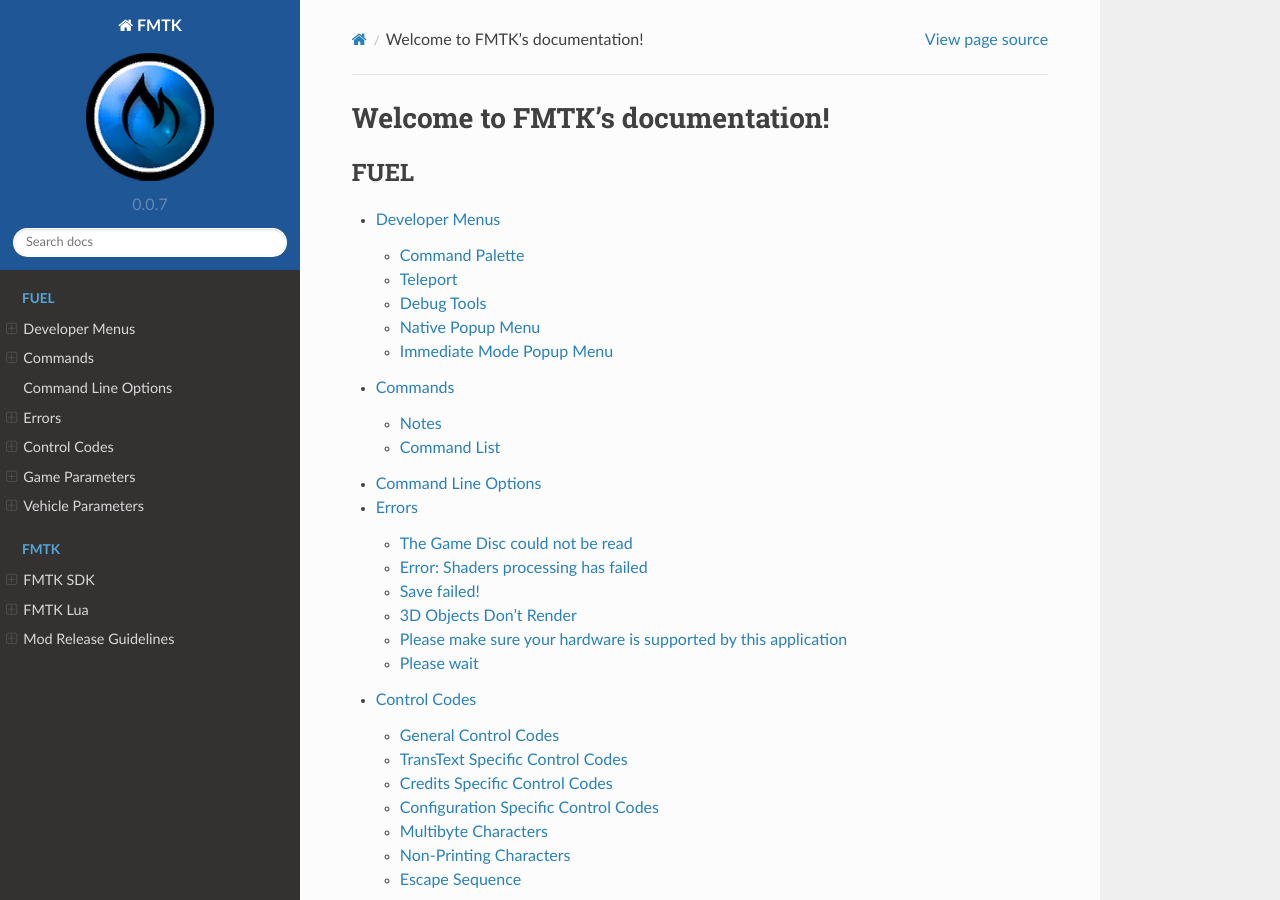
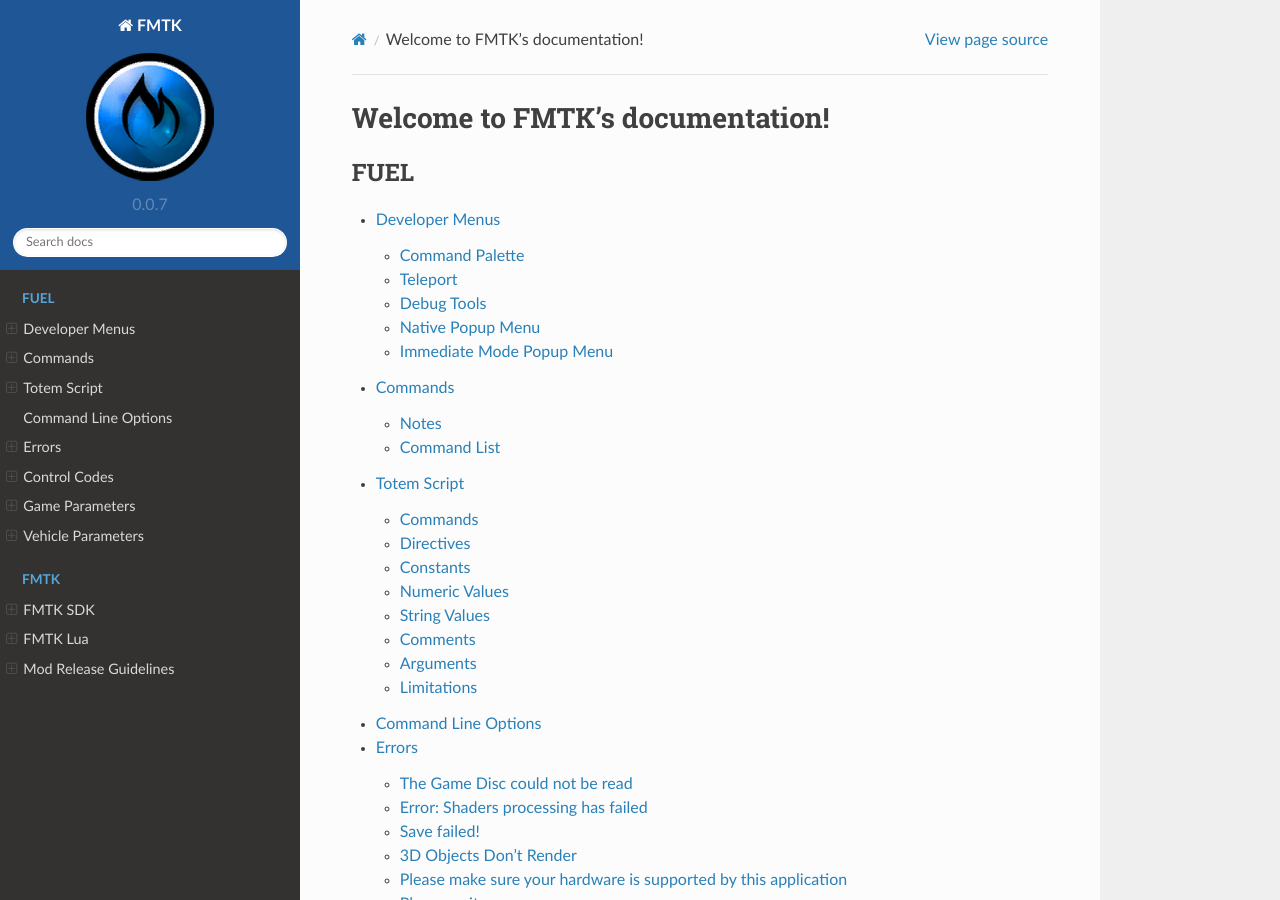
Before and after one commit to widberg/fmtk, a Sphinx documentation site: the page built from docs/source/index.rst, in a window 1280 px wide and 900 px high. Built offline with Sphinx 7.4.7 and the Read the Docs theme 2.0.0, drawn with Linux system fonts in a browser that asks for light colours; some of the changed lines change nothing that is shown.

Commit message:
Add Totem Script documentation

```diff
--- /dev/null
+++ b/docs/source/fueltotemscript.rst
@@ -0,0 +1,152 @@
+Totem Script
+============
+
+Totem Script is a shell-like scripting language used in FUEL. Most of the textual game files are Totem Script scripts. Two of the extensions used for Totem Script are ``.tsc`` (Totem Script) and ``.pc`` in the ``trtext`` directory. In addition to being used in game files, the language is used in the in-game console and programmatically throughout the game executable. Each line a Totem Script file is executed sequentially. If a line fails to execute then it is ignored and execution continues with the next line. Whitespace is ignored.
+
+Command arguments have two types. The first type is a numeric argument. Numeric arguments are backed by a float value but in practice they are used as integers, booleans, and floats. The second type is a string argument. String arguments are unsurprisingly backed by a C-string value.
+
+Commands
+--------
+
+ :ref:`Commands documentation entry<Commands>` for a list of commands available in FUEL.
+
+Directives
+----------
+
+Directives are like commands built into the script evaluator instead of registered by the game. All directives are case insensitive. Directives are only available when executing a script file, so they cannot be used from the in-game console.
+
+.. code-block:: c
+
+   #set name
+
+Sets a variable.
+
+.. code-block:: c
+
+   #define name
+
+Alias for ``#set``.
+
+.. code-block:: c
+
+   #unset name
+
+Unsets a variable.
+
+.. code-block:: c
+
+   #if expression
+
+If the expression evaluates as true then this block is executed. Otherwise, it is skipped.
+
+An expression is a sequence of one or more variable names separated by the conditional operators ``||`` (Binary OR) and ``&&`` (Binary AND). If a variable name is set then it evaluates as true. Otherwise, it evaluates as false. Note that the expression is not escaped or quoted in any way. For example, ``#if	CD_MAKE_BF || CD_VERSION`` will be satisfied when either ``CD_MAKE_BF``, ``CD_VERSION``, or both are set.
+
+Rather than having operator prescience, the expression is evaluated left to right with no operator prescience. For example, while you might expect the expression ``name1 || name2 && name3 || name4`` to be evaluated as ``((name1 || name2) && (name3 || name4))`` it is actually evaluated as ``(((name1 || name2) && name3) || name4)``. Note that parentheses are not supported in expressions, they are only used here to illustrate the order of operations. Also, the conditional expressions do not have short circuit evaluation, not that this matters since there are no side effects.
+
+.. code-block:: c
+
+   #ifdef expression
+
+Alias for ``#if``.
+
+.. code-block:: c
+
+   #ifnot expression
+
+Equivalent to ``#if`` except that it is satisfied when the expression evaluates as false.
+
+.. code-block:: c
+
+   #ifndef expression
+
+Alias for ``#ifnot``.
+
+.. code-block:: c
+
+   #else
+
+If the matching ``#if``, ``#ifdef``, ``#ifnot``, or ``#ifndef`` was unsatisfied, then this block is executed. Otherwise, it is skipped.
+
+.. code-block:: c
+
+   #endif
+
+Close the matching ``#if``, ``#ifdef``, ``#ifnot``, ``#ifndef``, or ``#else`` block and resume unconditional execution.
+
+Constants
+---------
+
+All constants are case insensitive.
+
+.. code-block:: c
+
+   true
+
+Evaluates to a numeric argument of value 1.
+
+.. code-block:: c
+
+   false
+
+Evaluates to a numeric argument of value 0.
+
+.. code-block:: c
+
+   on
+
+Evaluates to a numeric argument of value 1.
+
+.. code-block:: c
+
+   off
+
+Evaluates to a numeric argument of value 0.
+
+Numeric Values
+--------------
+
+Integer, boolean, and float values can be used as arguments to commands. Integer and float values must be expressed in base 10 since there is no special handling for other bases. Boolean values can be expressed using the constants or numerically. A value of ``0`` represents false while any non-zero value represents true.
+
+String Values
+-------------
+
+For basic strings with no whitespace, quotes, or backslashes, the string can be given as an argument verbatim, unquoted. For complex strings, a C-style string literal can be supplied as an argument to commands. A string literal is a sequence of characters enclosed by two ``"``s. To escape a ``"`` in a string literal use ``\"``. Likewise, a ``\`` can be escaped by using  ``\\``. Rather than splitting on the spaces, the entire string will be given as one argument. This is useful when you want to pass a command an argument with spaces in it.
+
+Comments
+--------
+
+Totem Script supports C-style comments
+
+.. code-block:: c
+
+   //
+
+Single line comment. Ignore all characters until the end of the line.
+
+.. code-block:: c
+
+   /*
+
+Begin multi-line comment. Ignore all characters until the end multi-line comment sequence.
+
+.. code-block:: c
+
+   */
+
+End multi-line comment.
+
+Arguments
+---------
+
+.. code-block:: c
+
+   %index
+
+When a script file is invoked with the ``BSource`` command, tokens of the form ``%index`` will be replaced with the argument to ``BSource`` at index ``index``. For example if the command-line ``BSource UserGame.tsc Story Story`` was run, ``%0`` would be replaced with the name of the script (``UserGame.tsc``) and ``%1`` would be replace with the first argument to ``BSource`` following the script name (``Story``), and so on. Nested calls to ``BSource`` are handled appropriately using a stack.
+
+Limitations
+-----------
+
+The number of usable characters in a buffer is ``1`` less than the length of the buffer to leave room for the null terminator. The buffer length for each line is 2048 characters. The buffer length for the command name is 1024 characters. The buffer length for each argument is 1024 characters. The buffer length for variable names is 32 characters. Since integer and float arguments are backed by 32-bit floating point values they are subject to the limitations imposed the underlying data type.
+
+Additionally, an eagle eyed reader will have noticed that Totem Script only supports sequential and conditional execution, and not iterative execution. This means that there are no loops, so if you want to run a command multiple times then you need to copy and paste it that many times or fall back to a higher level environment and execute the commands from there. You will almost never need to do this so it is an excusable omission from the language.
--- a/docs/source/index.rst
+++ b/docs/source/index.rst
@@ -8,6 +8,7 @@
 
    fueldevelopermenus
    fuelcommands
+   fueltotemscript
    fuelcommandlineoptions
    fuelerrors
    fuelcontrolcodes
```
